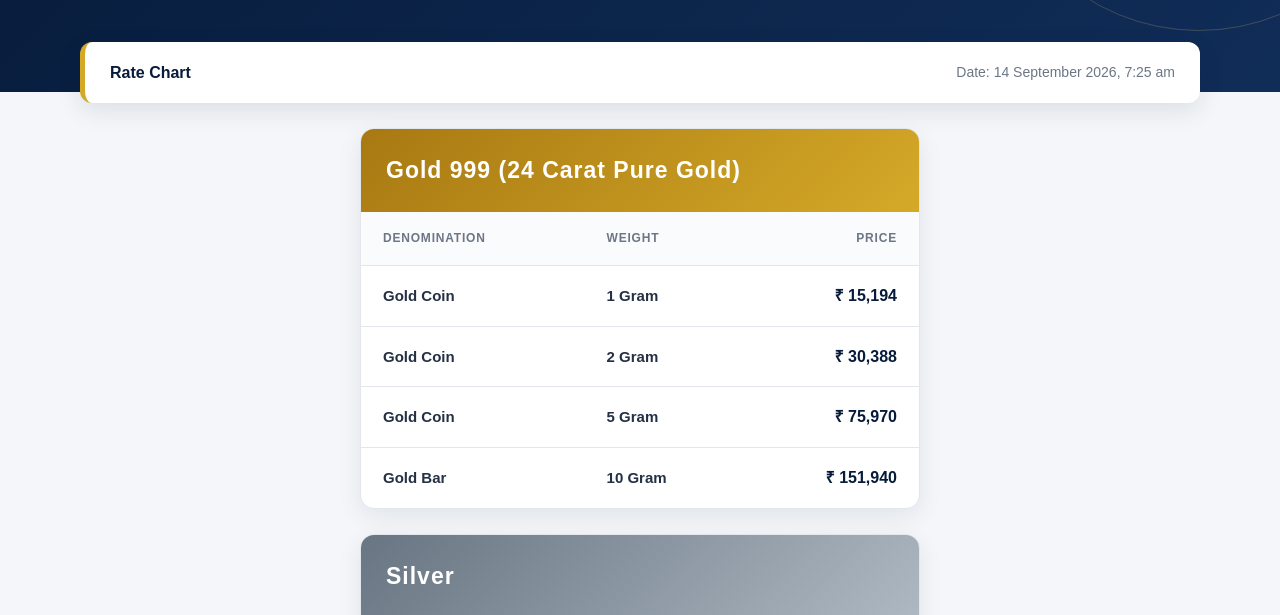
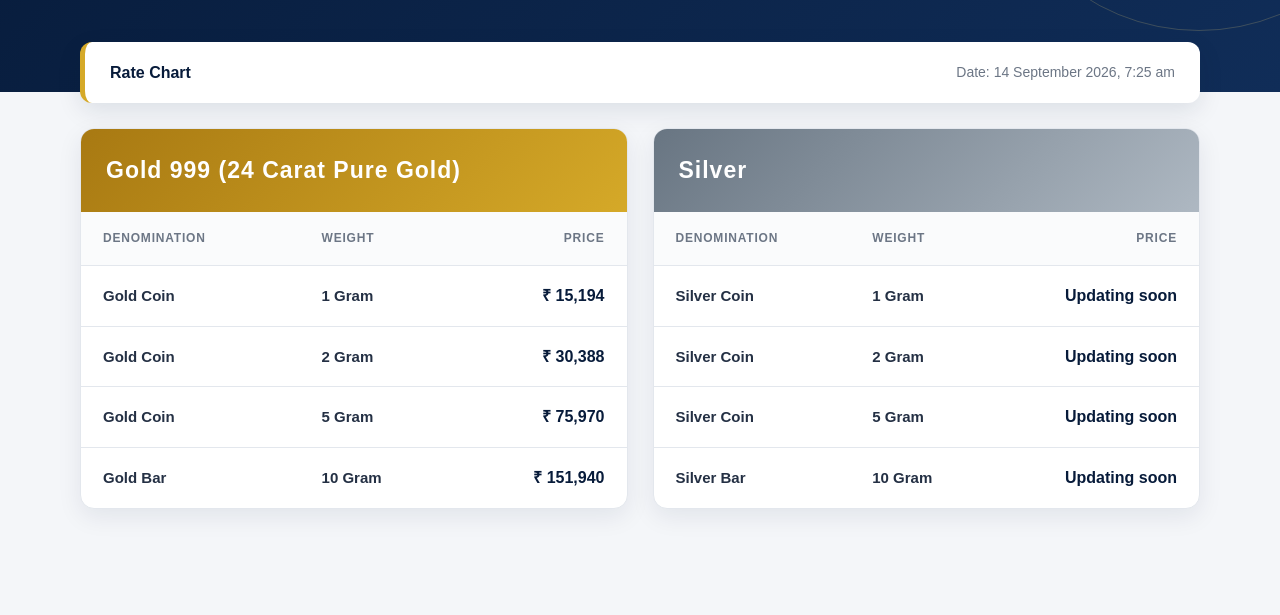
Before and after one commit to itwebdev2026-cloud/Korviana, a plain HTML site: page index.html in a window 1280 px wide. Shown: the part 331-946 px from the top of the page. Drawn offline with Linux system fonts and the light colour scheme.

Commit message:
Add side-by-side silver denominations

```diff
--- a/index.html
+++ b/index.html
@@ -146,8 +146,7 @@
 
     .rates-grid {
       display: grid;
-      grid-template-columns: minmax(0, 560px);
-      justify-content: center;
+      grid-template-columns: repeat(2, minmax(0, 1fr));
       gap: 25px;
     }
 
@@ -444,7 +443,39 @@
               <h3>Silver</h3>
               <div class="metal-symbol"></div>
             </div>
-            <div class="updating-message">Prices updating soon</div>
+            <div class="table-wrap">
+              <table>
+                <thead>
+                  <tr>
+                    <th>Denomination</th>
+                    <th>Weight</th>
+                    <th>Price</th>
+                  </tr>
+                </thead>
+                <tbody>
+                  <tr>
+                    <td>Silver Coin</td>
+                    <td>1 Gram</td>
+                    <td>Updating soon</td>
+                  </tr>
+                  <tr>
+                    <td>Silver Coin</td>
+                    <td>2 Gram</td>
+                    <td>Updating soon</td>
+                  </tr>
+                  <tr>
+                    <td>Silver Coin</td>
+                    <td>5 Gram</td>
+                    <td>Updating soon</td>
+                  </tr>
+                  <tr>
+                    <td>Silver Bar</td>
+                    <td>10 Gram</td>
+                    <td>Updating soon</td>
+                  </tr>
+                </tbody>
+              </table>
+            </div>
           </div>
 
       </div>
```
